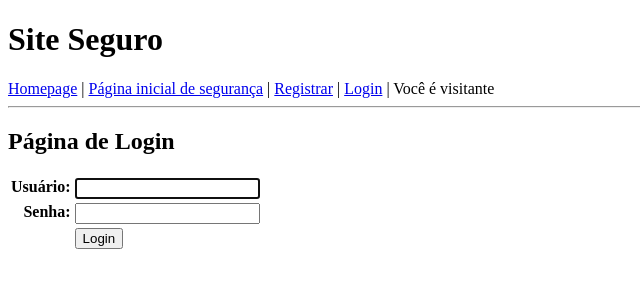
After one commit to antoniomesquita09/my-django-website, a Django app: page /accounts/login/ in a window 1280 px wide. The commit adds this page. Shown: the top 300 px of the page, without its empty margins (0-640 px from the left). Run offline with Django 4.2, Linux system fonts and the light colour scheme.

Commit message:
feat: login and security page

```diff
--- a/MeuSite/templates/registro/base.html
+++ b/MeuSite/templates/registro/base.html
@@ -13,6 +13,7 @@
             <a href="{% url 'sec-home' %}">Página inicial de segurança</a>
             {% if not user.is_authenticated %}
             | <a href="{% url 'sec-registro' %}">Registrar</a>
+            | <a href="{% url 'sec-login' %}?next={% url 'sec-paginaSecreta' %}">Login</a>
             {% endif %}
             | Você é {% firstof user.username "visitante" %}
         </div>
--- /dev/null
+++ b/MeuSite/templates/registro/login.html
@@ -0,0 +1,15 @@
+{% extends 'registro/base.html' %}
+{% block title %}Login{% endblock %}
+{% block content %}
+<h2>Página de Login</h2>
+<form method="post">
+    {% csrf_token %}
+    <table class="formulario">
+    {{ form.as_table }}
+    <tr>
+    <td></td>
+    <td><input type="submit" value="Login"></td>
+    </tr>
+    </table>
+</form>
+{% endblock %}
--- a/MeuSite/views.py
+++ b/MeuSite/views.py
@@ -17,3 +17,6 @@ def registro(request):
         formulario = UserCreationForm()
         context = {'form': formulario, }
         return render(request, 'registro/registro.html', context)
+
+def paginaSecreta(request):
+    return render(request, 'registro/paginaSecreta.html')
--- a/my_website/urls.py
+++ b/my_website/urls.py
@@ -1,3 +1,4 @@
+from django.contrib.auth.views import LoginView
 from django.urls import path
 from django.urls import include
 from django.contrib import admin
@@ -10,5 +11,7 @@ urlpatterns = [
     path('admin/', admin.site.urls),
     path("contatos/", include('contatos.urls')),
     path('accounts/', views.homeSec, name='sec-home'),
-    path('accounts/registro/', views.registro, name='sec-registro')
+    path('accounts/registro/', views.registro, name='sec-registro'),
+    path('accounts/login/', LoginView.as_view(template_name='registro/login.html'), name='sec-login'),
+    path('accounts/profile/', views.paginaSecreta, name='sec-paginaSecreta')
 ]
```
Also changed, not shown: MeuSite/templates/registro/paginaSecreta.html (added, +9 -0 lines).
